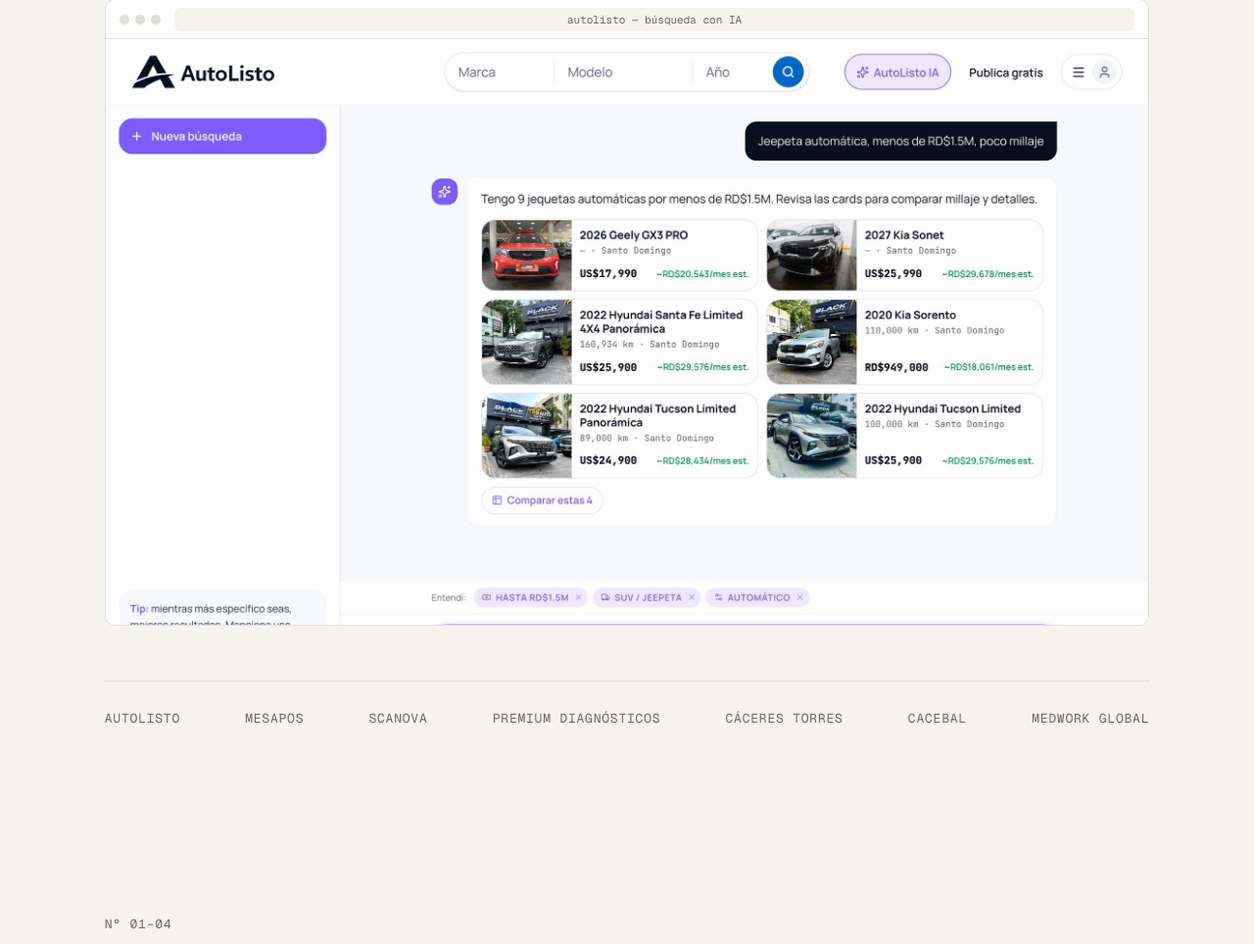
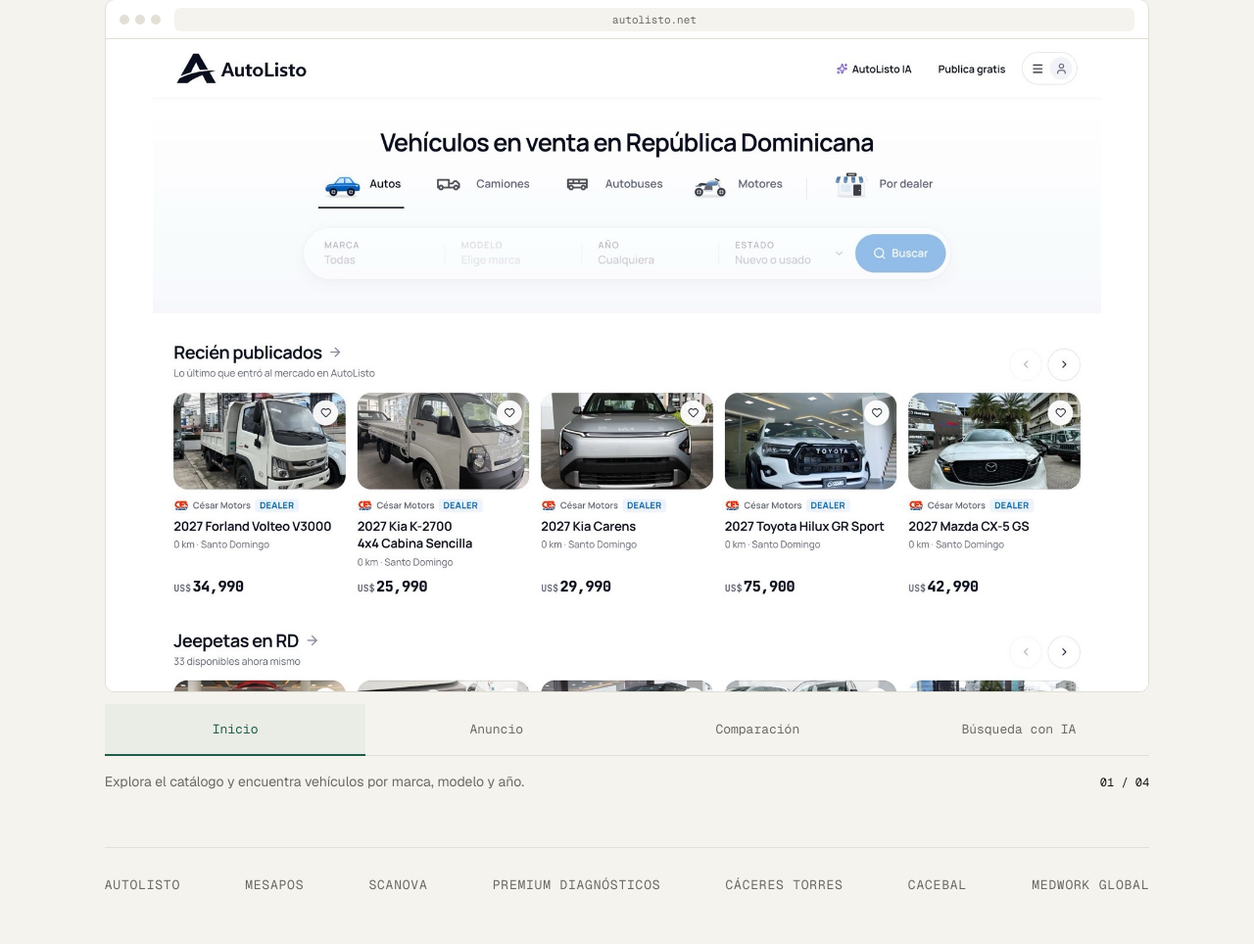
Before and after one commit to olivermendez/olivermendez-art, an Astro site: page / in a window 1280 px wide. Shown: the part 669-1633 px from the top of the page at 98% size. Built offline with nearby package versions, Linux system fonts and the light colour scheme; Astro itself is replaced by a stand-in of ours.

Commit message:
feat: add browsable AutoListo screenshot gallery

```diff
--- a/src/components/HomePage.astro
+++ b/src/components/HomePage.astro
@@ -9,6 +9,7 @@
 import Spec from './Spec.astro';
 import Shot from './Shot.astro';
 import Tools from './Tools.astro';
+import ProjectGallery from './ProjectGallery.astro';
 
 interface Props {
   lang: Lang;
@@ -49,9 +50,7 @@
       <TextLink href="#contacto" arrow="→">{T.hero.contact}</TextLink>
     </div>
 
-    <Browser url={T.demo.url} class="hero__demo" data-reveal>
-      <Shot {...P.autolisto.built[0]!} alt={T.demo.alt} eager />
-    </Browser>
+    <ProjectGallery lang={lang} />
 
     <ul class="hero__clients" data-reveal>
       {clients.map((c) => <li>{c}</li>)}
@@ -392,9 +391,6 @@
   .hero__profiles {
     display: flex;
     gap: 28px;
-  }
-  :global(.hero__demo) {
-    height: 640px;
   }
   .hero__clients {
     display: flex;
@@ -793,12 +789,6 @@
     .hero__profiles {
       gap: 24px;
     }
-    :global(.hero__demo) {
-      height: auto;
-    }
-    :global(.hero__demo .browser__screen) {
-      aspect-ratio: 16 / 10;
-    }
     .hero__clients {
       flex-wrap: wrap;
       justify-content: flex-start;
--- /dev/null
+++ b/src/components/ProjectGallery.astro
@@ -0,0 +1,192 @@
+---
+import { t, type Lang } from '../i18n';
+import { autolistoGallery } from '../data/gallery';
+import Browser from './Browser.astro';
+
+interface Props { lang: Lang }
+const { lang } = Astro.props;
+const T = t(lang).demo;
+const slides = autolistoGallery.map((slide) => ({ ...slide, ...T.slides[slide.id] }));
+const prefix = 'autolisto-gallery';
+---
+
+<section class="gallery" id={prefix} aria-label={T.galleryLabel} data-gallery data-reveal>
+  <Browser url={slides[0].url} class="gallery__browser">
+    <div class="gallery__track" data-gallery-track>
+      {slides.map((slide, index) => (
+        <div
+          class="gallery__slide"
+          id={`${prefix}-panel-${index}`}
+          role="tabpanel"
+          aria-labelledby={`${prefix}-tab-${index}`}
+          data-gallery-panel
+          data-caption={slide.caption}
+          data-url={slide.url}
+        >
+          <img
+            src={slide.image.src}
+            alt={slide.alt}
+            width={slide.image.width}
+            height={slide.image.height}
+            loading={index === 0 ? 'eager' : 'lazy'}
+            fetchpriority={index === 0 ? 'high' : 'low'}
+            decoding="async"
+          />
+        </div>
+      ))}
+    </div>
+  </Browser>
+
+  <div class="gallery__tabs" role="tablist" aria-label={T.galleryLabel}>
+    {slides.map((slide, index) => (
+      <button
+        class="gallery__tab"
+        type="button"
+        role="tab"
+        id={`${prefix}-tab-${index}`}
+        aria-controls={`${prefix}-panel-${index}`}
+        aria-selected={index === 0 ? 'true' : 'false'}
+        tabindex={index === 0 ? 0 : -1}
+        data-gallery-tab
+      >{slide.label}</button>
+    ))}
+  </div>
+  <div class="gallery__caption">
+    <p data-gallery-caption aria-live="polite" aria-atomic="true">{slides[0].caption}</p>
+    <span class="gallery__count" data-gallery-count aria-hidden="true">01 / 04</span>
+  </div>
+</section>
+
+<script>
+  document.querySelectorAll<HTMLElement>('[data-gallery]').forEach((gallery) => {
+    const track = gallery.querySelector<HTMLElement>('[data-gallery-track]')!;
+    const tabs = [...gallery.querySelectorAll<HTMLButtonElement>('[data-gallery-tab]')];
+    const panels = [...gallery.querySelectorAll<HTMLElement>('[data-gallery-panel]')];
+    const caption = gallery.querySelector<HTMLElement>('[data-gallery-caption]')!;
+    const counter = gallery.querySelector<HTMLElement>('[data-gallery-count]')!;
+    const url = gallery.querySelector<HTMLElement>('.browser__url')!;
+    let active = 0;
+
+    const render = (index: number) => {
+      active = index;
+      tabs.forEach((tab, i) => {
+        tab.setAttribute('aria-selected', String(i === index));
+        tab.tabIndex = i === index ? 0 : -1;
+        panels[i].setAttribute('aria-hidden', String(i !== index));
+      });
+      caption.textContent = panels[index].dataset.caption ?? '';
+      url.textContent = panels[index].dataset.url ?? '';
+      counter.textContent = `${String(index + 1).padStart(2, '0')} / ${String(panels.length).padStart(2, '0')}`;
+    };
+    const select = (index: number, focus = false) => {
+      render(index);
+      track.scrollTo({ left: index * track.clientWidth, behavior: 'instant' });
+      if (focus) tabs[index].focus();
+    };
+
+    tabs.forEach((tab, index) => {
+      tab.addEventListener('click', () => select(index));
+      tab.addEventListener('keydown', (event) => {
+        let next: number;
+        if (event.key === 'ArrowRight') next = (index + 1) % tabs.length;
+        else if (event.key === 'ArrowLeft') next = (index - 1 + tabs.length) % tabs.length;
+        else if (event.key === 'Home') next = 0;
+        else if (event.key === 'End') next = tabs.length - 1;
+        else return;
+        event.preventDefault();
+        select(next, true);
+      });
+    });
+
+    // El desplazamiento es nativo: funciona con gestos táctiles y trackpad.
+    let pending = false;
+    track.addEventListener('scroll', () => {
+      if (pending) return;
+      pending = true;
+      requestAnimationFrame(() => {
+        pending = false;
+        if (!track.clientWidth) return;
+        const index = Math.max(0, Math.min(panels.length - 1, Math.round(track.scrollLeft / track.clientWidth)));
+        if (index !== active) render(index);
+      });
+    }, { passive: true });
+    if ('ResizeObserver' in window) {
+      new ResizeObserver(() => {
+        track.scrollTo({ left: active * track.clientWidth, behavior: 'instant' });
+      }).observe(track);
+    }
+    render(0);
+  });
+</script>
+
+<style>
+  .gallery { min-width: 0; }
+  .gallery__track {
+    display: flex;
+    aspect-ratio: 16 / 10;
+    overflow-x: auto;
+    overflow-y: hidden;
+    scroll-snap-type: x mandatory;
+    scrollbar-width: none;
+    overscroll-behavior-x: contain;
+    background: #fff;
+  }
+  .gallery__track::-webkit-scrollbar { display: none; }
+  .gallery__slide {
+    position: relative;
+    flex: 0 0 100%;
+    min-width: 0;
+    scroll-snap-align: start;
+    scroll-snap-stop: always;
+  }
+  .gallery__slide img {
+    position: absolute;
+    inset: 0;
+    width: 100%;
+    height: 100%;
+    object-fit: contain;
+  }
+  .gallery__tabs {
+    display: grid;
+    grid-template-columns: repeat(4, minmax(0, 1fr));
+    border-bottom: 1px solid var(--line);
+    margin-top: 12px;
+  }
+  .gallery__tab {
+    padding: 16px 12px;
+    border-bottom: 2px solid transparent;
+    margin-bottom: -1px;
+    font-family: var(--font-mono);
+    font-size: 13px;
+    line-height: 1.5;
+    color: var(--ink-muted);
+  }
+  .gallery__tab:hover { color: var(--ink); }
+  .gallery__tab[aria-selected='true'] {
+    color: var(--accent);
+    border-bottom-color: var(--accent);
+    background: color-mix(in srgb, var(--accent) 5%, transparent);
+  }
+  .gallery__caption {
+    display: flex;
+    justify-content: space-between;
+    align-items: baseline;
+    gap: 24px;
+    padding-top: 16px;
+    font-size: 14px;
+    line-height: 1.5;
+    color: var(--ink-muted);
+  }
+  .gallery__count {
+    flex-shrink: 0;
+    font-family: var(--font-mono);
+    font-size: 12px;
+    color: var(--ink);
+  }
+  @media (max-width: 600px) {
+    .gallery__tabs { grid-template-columns: repeat(2, minmax(0, 1fr)); }
+    .gallery__tab { padding: 12px 8px; font-size: 12px; }
+    .gallery__caption { gap: 16px; font-size: 12px; }
+    .gallery__count { font-size: 11px; }
+  }
+</style>
--- /dev/null
+++ b/src/data/gallery.ts
@@ -0,0 +1,9 @@
+import { projects, type Img } from './projects';
+
+// Capturas reales de los flujos públicos de AutoListo.
+export const autolistoGallery = [
+  { id: 'home', image: projects.autolisto.hero, url: 'autolisto.net' },
+  { id: 'listing', image: projects.autolisto.card, url: 'autolisto.net/carros' },
+  { id: 'compare', image: { src: '/shots/autolisto-comparacion.jpg', width: 1440, height: 900 }, url: 'autolisto.net/comparar' },
+  { id: 'ai', image: projects.autolisto.built[0]!, url: 'autolisto.net/buscar-con-ia' },
+] as const satisfies readonly { id: string; image: Img; url: string }[];
--- a/src/i18n/en.ts
+++ b/src/i18n/en.ts
@@ -35,8 +35,13 @@
     contact: 'Contact',
   },
   demo: {
-    url: 'autolisto — AI search',
-    alt: 'AutoListo AI search: “Automatic SUV, under RD$1.5M, low mileage” and its results',
+    galleryLabel: 'Explore AutoListo workflows',
+    slides: {
+      home: { label: 'Home', caption: 'Explore the catalog and find vehicles by make, model and year.', alt: 'AutoListo home page with search and recently listed vehicles' },
+      listing: { label: 'Listing', caption: 'Browse photos, pricing and the details of each vehicle.', alt: 'Kia Sorento listing on AutoListo with its photo gallery and price' },
+      compare: { label: 'Comparison', caption: 'Compare the price, year and mileage of two vehicles side by side.', alt: 'AutoListo comparison between a 2020 Hyundai Sonata and a 2022 Hyundai Sonata' },
+      ai: { label: 'AI search', caption: 'Describe what you need in your own words and browse the AI search results.', alt: 'AutoListo AI search showing a natural-language query and its results' },
+    },
     fichaUrl: 'autolisto — vehicle page',
   },
   spec: { year: 'Year', role: 'Role', platform: 'Platform', stack: 'Stack', status: 'Status' },
--- a/src/i18n/es.ts
+++ b/src/i18n/es.ts
@@ -34,8 +34,13 @@
     contact: 'Contacto',
   },
   demo: {
-    url: 'autolisto — búsqueda con IA',
-    alt: 'Búsqueda con IA de AutoListo: «Jeepeta automática, menos de RD$1.5M, poco millaje» y los resultados',
+    galleryLabel: 'Explora los flujos de AutoListo',
+    slides: {
+      home: { label: 'Inicio', caption: 'Explora el catálogo y encuentra vehículos por marca, modelo y año.', alt: 'Inicio de AutoListo con buscador y vehículos recién publicados' },
+      listing: { label: 'Anuncio', caption: 'Revisa las fotos, el precio y los detalles de cada vehículo.', alt: 'Anuncio de un Kia Sorento en AutoListo, con galería de fotos y precio' },
+      compare: { label: 'Comparación', caption: 'Compara precio, año y kilometraje de dos vehículos, lado a lado.', alt: 'Comparación en AutoListo entre un Hyundai Sonata 2020 y un Hyundai Sonata 2022' },
+      ai: { label: 'Búsqueda con IA', caption: 'Describe lo que buscas en tus palabras y consulta los resultados de la IA.', alt: 'Búsqueda con IA de AutoListo con una consulta en lenguaje natural y sus resultados' },
+    },
     fichaUrl: 'autolisto — ficha del vehículo',
   },
   spec: { year: 'Año', role: 'Rol', platform: 'Plataforma', stack: 'Stack', status: 'Estado' },
```
Also changed, not shown: docs/galeria-autolisto.md (added, +24 -0 lines), README.md, public/shots/autolisto-comparacion.jpg (added).
